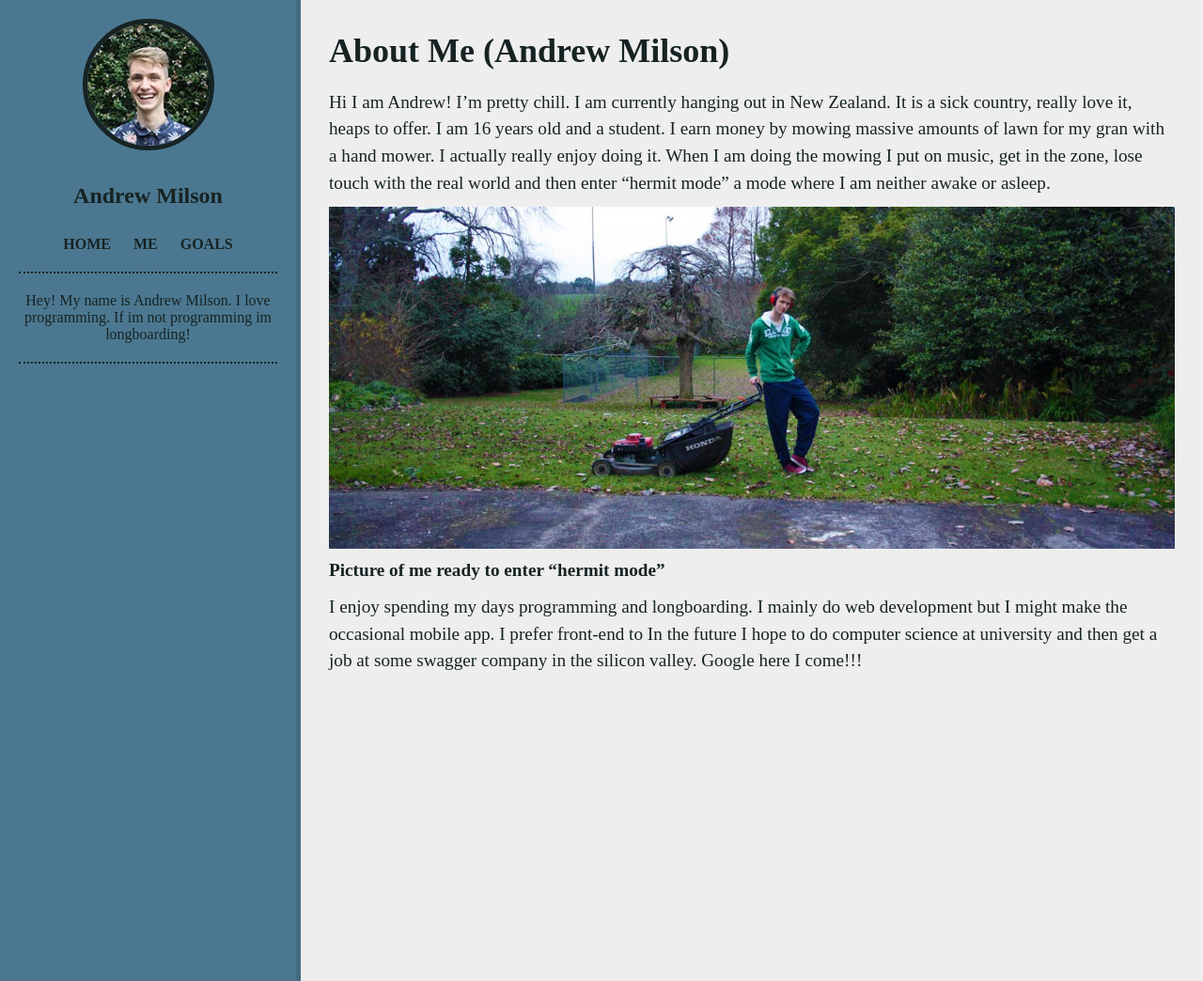
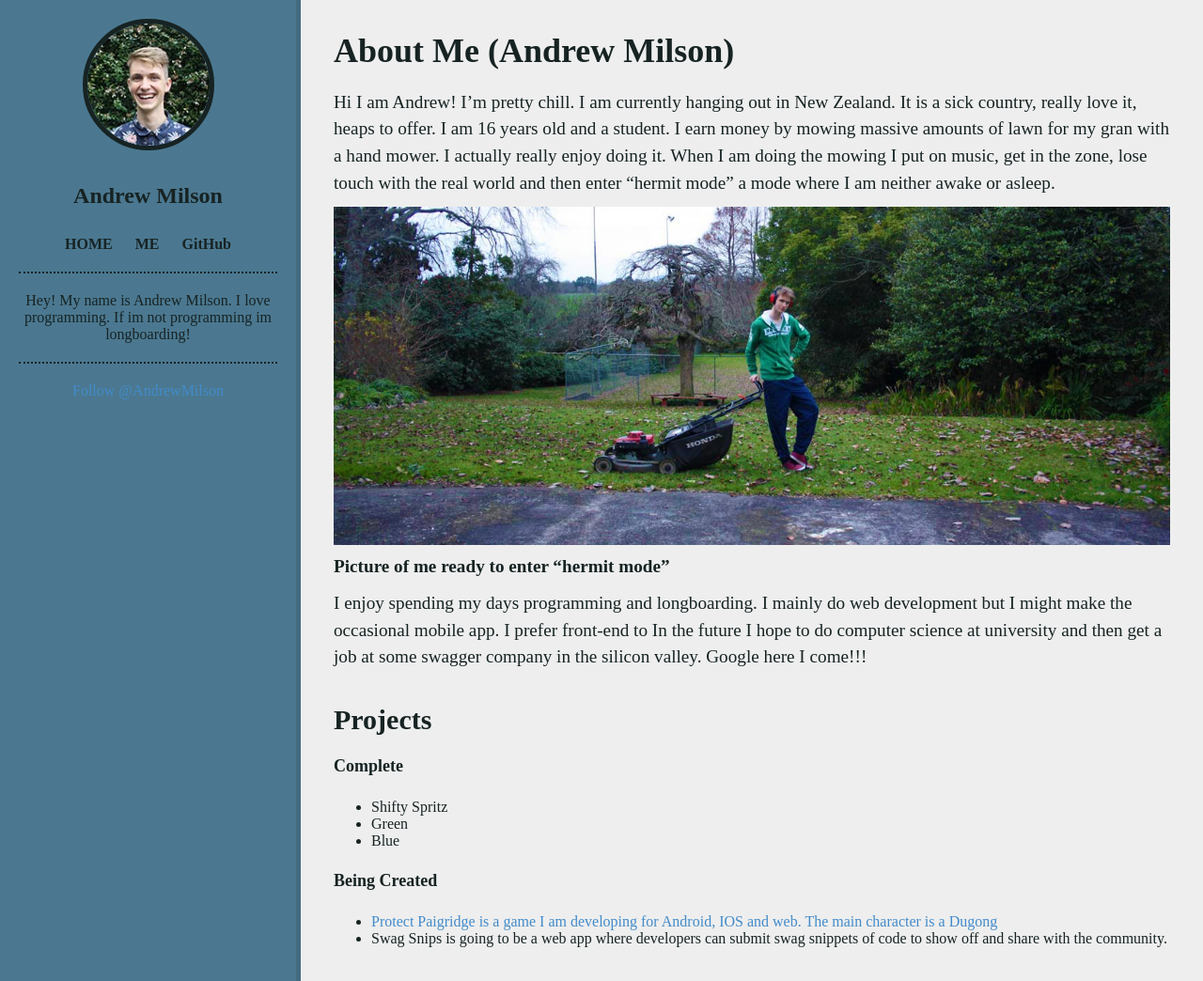
Before and after one commit to andrewmilson/andrewmilson.github.io, a Jekyll site: the page built from about.md, in a window 1280 px wide and 1044 px high. Shown: the whole window at 94% size. Built offline with Jekyll 4.4.1, drawn with Linux system fonts in a browser that asks for light colours; comment, search, counter and statistics services are not loaded.

Commit message:
removed goals page, added projects to about page and added twitter follow button

```diff
--- a/_includes/aside.html
+++ b/_includes/aside.html
@@ -1,14 +1,19 @@
 <div id="aside" class="col-xs-12 col-md-3">
-  <img id="sexy-beast" src="images/sexy-beast.jpg">
+  <a href="/" title="HOME"><img id="sexy-beast" src="images/sexy-beast.jpg" alt="Picture of me"></a>
   <h3 id="title" class="text-center">Andrew Milson</h3>
   <ul id="nav">
     <li><a href="/">HOME</a></li>
     <li><a href="/about/">ME</a></li>
-    <!-- <li><a href="/goals">GOALS</a></li> -->
-    <li><a href="/goals/">GOALS</a></li>
+    <li><a href="https://github.com/andrewmilson" target="_blank">GitHub</a></li>
   </ul>
   <hr class="visible-md-block visible-lg-block">
   <p class="text-center visible-md-block visible-lg-block">Hey! My name is Andrew Milson. I love programming. If im not programming im longboarding!</p>
   <hr class="visible-md-block visible-lg-block">
+  <div class="social">
+    <center>
+      <a href="https://twitter.com/AndrewMilson" class="twitter-follow-button" data-show-count="false">Follow @AndrewMilson</a>
+      <script>!function(d,s,id){var js,fjs=d.getElementsByTagName(s)[0],p=/^http:/.test(d.location)?'http':'https';if(!d.getElementById(id)){js=d.createElement(s);js.id=id;js.src=p+'://platform.twitter.com/widgets.js';fjs.parentNode.insertBefore(js,fjs);}}(document, 'script', 'twitter-wjs');</script>
+    </center>
+  </div>
   <!-- <div class="text-center visible-md-block visible-lg-block"><a href="#" class="btn dark">Do something crazy</a></div> -->
 </div>
--- a/_layouts/default.html
+++ b/_layouts/default.html
@@ -3,7 +3,7 @@
   {% include head.html %}
   <body>
     {% include aside.html %}
-    <div id="article" class="col-xs-12 col-md-9 pull-right">
+    <div id="article" class="col-xs-12 col-md-9 pull-right container">
       {{ content }}
     </div>
     <!--  include footer.html %} -->
--- a/about.md
+++ b/about.md
@@ -10,3 +10,14 @@
 __Picture of me ready to enter "hermit mode"__
 
 I enjoy spending my days programming and longboarding. I mainly do web development but I might make the occasional mobile app. I prefer front-end to  In the future I hope to do computer science at university and then get a job at some swagger company in the silicon valley. Google here I come!!!
+
+## Projects ##
+
+#### Complete ####
++ Shifty Spritz
++ Green
++ Blue
+
+#### Being Created ####
++ <a href="http://andrewmilson.com/Protect-Paigridge/" target="_blank">Protect Paigridge is a game I am developing for Android, IOS and web. The main character is a Dugong
++ Swag Snips is going to be a web app where developers can submit swag snippets of code to show off and share with the community.
--- a/source/css/style.styl
+++ b/source/css/style.styl
@@ -52,7 +52,7 @@
     paddin-bottom 50px
 
 #article
-  padding 0 30px
+  padding 0 35px 20px 35px
 
 .tag-list
   padding 0
```
Also changed, not shown: goals.md (deleted, +0 -7 lines), assets/css/style.min.css.
